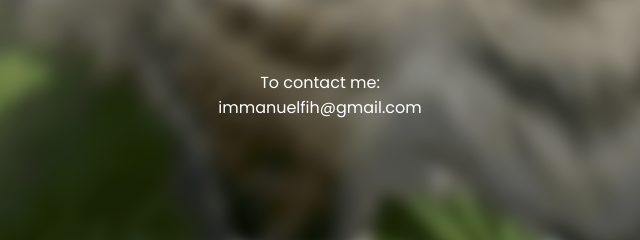
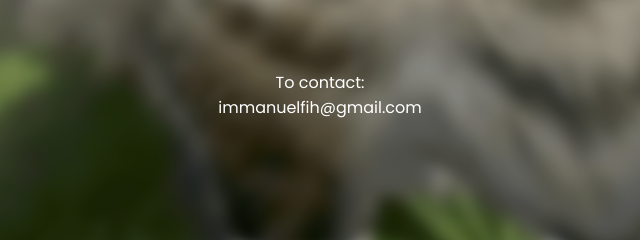
Before and after one commit to fih237/fih-site, a plain HTML site: page contact.html in a window 1280 px wide. Shown: the part 305-545 px from the top of the page, 320-960 px from the left. Drawn offline with Linux system fonts and the light colour scheme; animation ran at ten frames a second.

Commit message:
Update contact.html

```diff
--- a/contact.html
+++ b/contact.html
@@ -25,7 +25,7 @@
         <script src="wave.js"></script>
         <main class="contact-page-text">
             <div class="name">
-                To contact me:
+                To contact:
             </div>
             <div class="context">
                 immanuelfih@gmail.com
```
